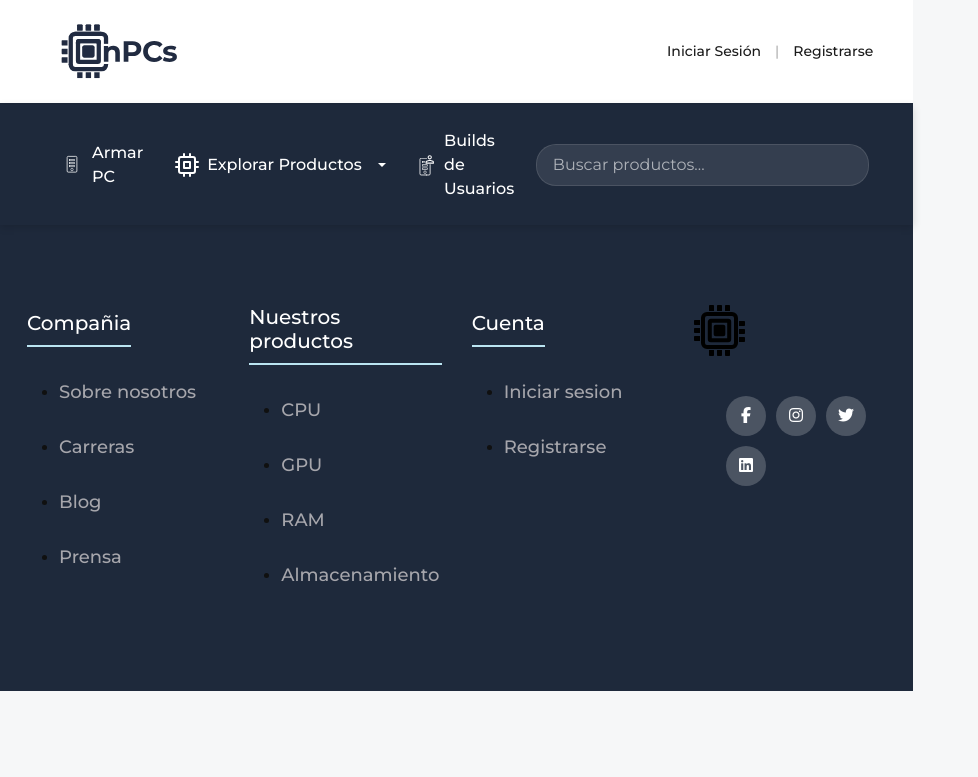
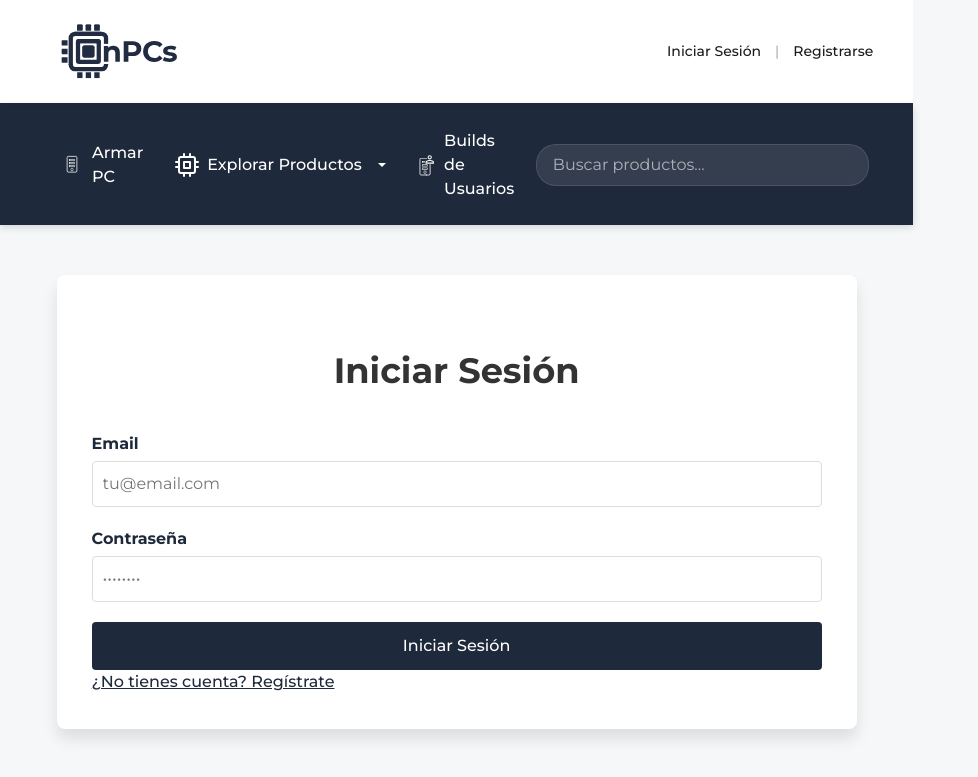
Before and after one commit to LunaMartin00/nPCs-frontend, a React (Vite) app in the folder nPCs-proyect/: page /signin in a window 1280 px wide. Shown: the top 777 px of the page, without its empty margins (0-978 px from the left). Built offline with nearby package versions, Linux system fonts and the light colour scheme; the HTML template or start-up script is replaced by a standard one.

Commit message:
feat: Agregar componente de signin

```diff
--- a/nPCs-proyect/src/App.jsx
+++ b/nPCs-proyect/src/App.jsx
@@ -9,6 +9,7 @@ import ProductList from "./components/productList.jsx";
 import SignUp from "./components/SignUp.jsx";
 import SignUpClient from "./components/SignUpClient.jsx";
 import SignUpShop from "./components/SignUpShop.jsx";
+import SignIn from "./components/SignIn.jsx";
 
 import logo from "./assets/Logo.svg";
 import "./styles/App.css";
@@ -67,6 +68,7 @@ export default function App() {
 
           {/* 2. Rutas de Registro */}
           <Route path="/register" element={<SignUp />} />
+          <Route path="/signin" element={<SignIn />} />
           <Route path="/signup/cliente" element={<SignUpClient />} />
           <Route path="/signup/tienda" element={<SignUpShop />} />
 
--- a/nPCs-proyect/src/components/Header.jsx
+++ b/nPCs-proyect/src/components/Header.jsx
@@ -13,7 +13,7 @@ export default function Header() {
         </button>
 
         <nav className="header-nav">
-          <button className="header-link" onClick={() => (window.location.href = "/login")}>
+          <button className="header-link" onClick={() => (window.location.href = "/signin")}>
             Iniciar Sesión
           </button>
           <span className="header-divider">|</span>
--- /dev/null
+++ b/nPCs-proyect/src/components/SignIn.jsx
@@ -0,0 +1,100 @@
+import React, { useState } from 'react';
+import { useNavigate, Link } from 'react-router-dom';
+import 'bootstrap/dist/css/bootstrap.min.css';
+import '../styles/SignUp.css';
+
+export default function SignIn() {
+  const navigate = useNavigate();
+  const [formData, setFormData] = useState({
+    email: '',
+    password: ''
+  });
+
+  const [loading, setLoading] = useState(false);
+  const [error, setError] = useState('');
+
+  const handleChange = (e) => {
+    const { name, value } = e.target;
+    setFormData(prev => ({
+      ...prev,
+      [name]: value
+    }));
+  };
+
+  const handleSubmit = async (e) => {
+    e.preventDefault();
+    setLoading(true);
+    setError('');
+
+    try {
+      // Tu lógica de login aquí
+      console.log('Login attempt:', formData);
+
+      // Simulación de login exitoso
+      setTimeout(() => {
+        navigate('/');
+      }, 1000);
+
+    } catch (err) {
+      setError('Error al iniciar sesión');
+    } finally {
+      setLoading(false);
+    }
+  };
+
+  return (
+    <div className="signup-container">
+      <div className="signup-card">
+        <h1>Iniciar Sesión</h1>
+
+        {error && (
+          <div className="alert alert-danger" role="alert">
+            {error}
+          </div>
+        )}
+
+        <form onSubmit={handleSubmit} className="signup-form">
+          <div className="form-group">
+            <label htmlFor="email">Email</label>
+            <input
+              type="email"
+              id="email"
+              name="email"
+              value={formData.email}
+              onChange={handleChange}
+              required
+              placeholder="tu@email.com"
+            />
+          </div>
+
+          <div className="form-group">
+            <label htmlFor="password">Contraseña</label>
+            <input
+              type="password"
+              id="password"
+              name="password"
+              value={formData.password}
+              onChange={handleChange}
+              required
+              placeholder="••••••••"
+            />
+          </div>
+
+          <button
+            type="submit"
+            className="btn-create-account"
+            disabled={loading}
+          >
+            {loading ? 'Iniciando sesión...' : 'Iniciar Sesión'}
+          </button>
+
+          <div className="signin-links">
+            <Link to="/register" className="no-account-link">
+              ¿No tienes cuenta? Regístrate
+            </Link>
+          </div>
+        </form>
+      </div>
+    </div>
+  );
+}
--- a/nPCs-proyect/src/styles/Accounts.css
+++ b/nPCs-proyect/src/styles/Accounts.css
@@ -15,6 +15,7 @@ body {
     sans-serif;
   background: #f6f7f8;
   color: #1E293B!important;
+  margin-bottom: 20px;
 }
 
 .row1{
--- a/nPCs-proyect/src/styles/SignUp.css
+++ b/nPCs-proyect/src/styles/SignUp.css
@@ -95,3 +95,13 @@ body {
   grid-template-columns: 1fr 1fr;
   gap: 30px;
 }
+
+.no-account-link {
+  padding-bottom: 20px;
+  color: var(--blue)
+}
+
+.no-account-link:hover {
+
+  color: var(--blue-hover)
+}
```
